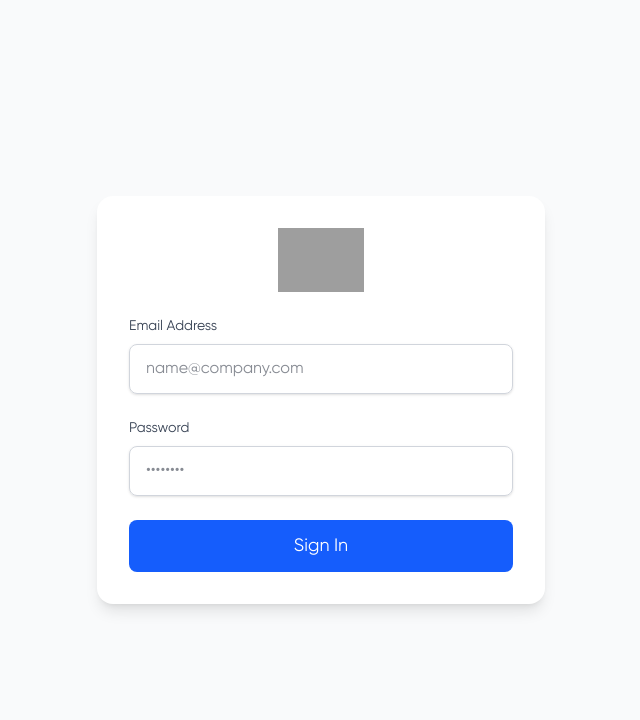
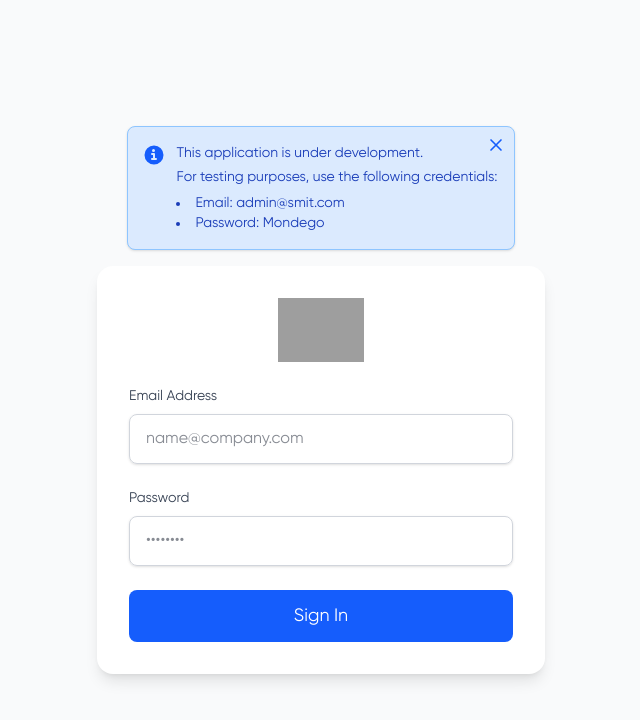
Before and after one commit to Konain-Raza/SaylaniWelfare-Frontend, a React (Vite) app: page / in a window 1280 px wide. Shown: the top 720 px of the page, without its empty margins (319-959 px from the left). Built offline with nearby package versions, Linux system fonts and the light colour scheme; no server answers; grey boxes are pictures that could not be loaded.

Commit message:
Update Login.jsx

```diff
--- a/src/components/admin/Login.jsx
+++ b/src/components/admin/Login.jsx
@@ -4,6 +4,7 @@ import "react-toastify/dist/ReactToastify.css";
 import { useNavigate } from "react-router-dom";
 import api from "../../axios";
 import useStore from "../../Store/store";
+import InfoAlert from "../SectionMessage";
 
 const Login = () => {
   const { setAuthenticated, setUser } = useStore();
@@ -34,6 +35,7 @@ const Login = () => {
   return (
     <section className="bg-gray-50 min-h-screen flex flex-col items-center justify-center">
       <ToastContainer />
+         <InfoAlert/>
       <div className="w-full max-w-md bg-white rounded-2xl shadow-lg p-8">
         <div className="flex justify-center mb-6">
           <img
```
